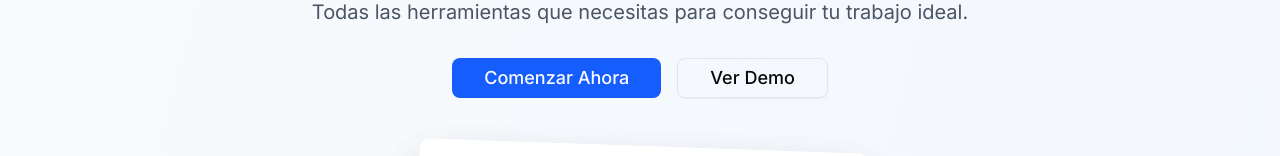
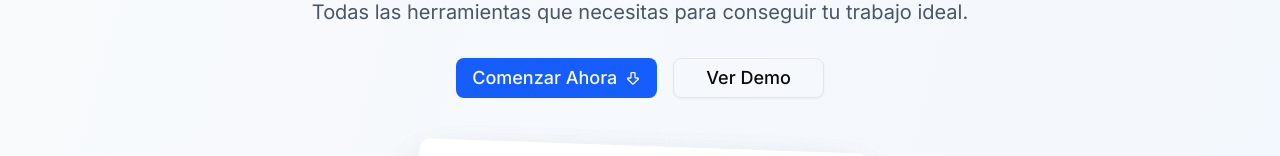
Before and after one commit to Whoiamx/fit-2-work, a Next.js app: page / in a window 1280 px wide. Shown: the part 351-507 px from the top of the page. Built offline with nearby package versions, Linux system fonts and the light colour scheme.

Commit message:
arrow down

```diff
--- a/app/components/HeroPage.tsx
+++ b/app/components/HeroPage.tsx
@@ -18,6 +18,7 @@ import {
   CheckCircle,
   User,
   ArrowRight,
+  ArrowBigDown,
 } from "lucide-react";
 import { Footer } from "./Footer";
 import { CtaSection } from "./CtaSection";
@@ -177,6 +178,7 @@ export const HeroPage = () => {
                 className="bg-blue-600 hover:bg-blue-700 text-lg px-8 py-3"
               >
                 Comenzar Ahora
+                <ArrowBigDown />
               </Button>
             </Link>
             <Button
```
